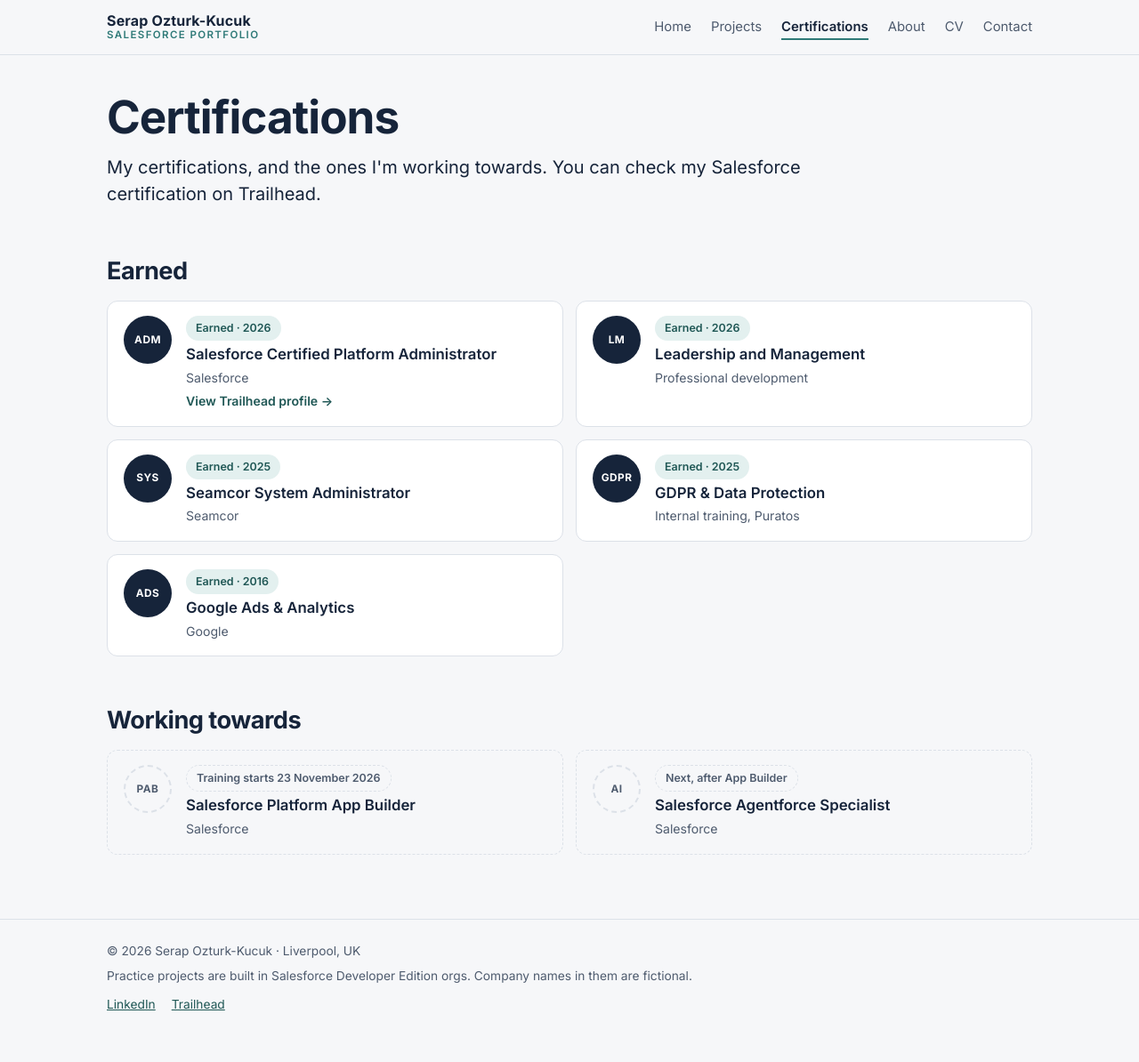
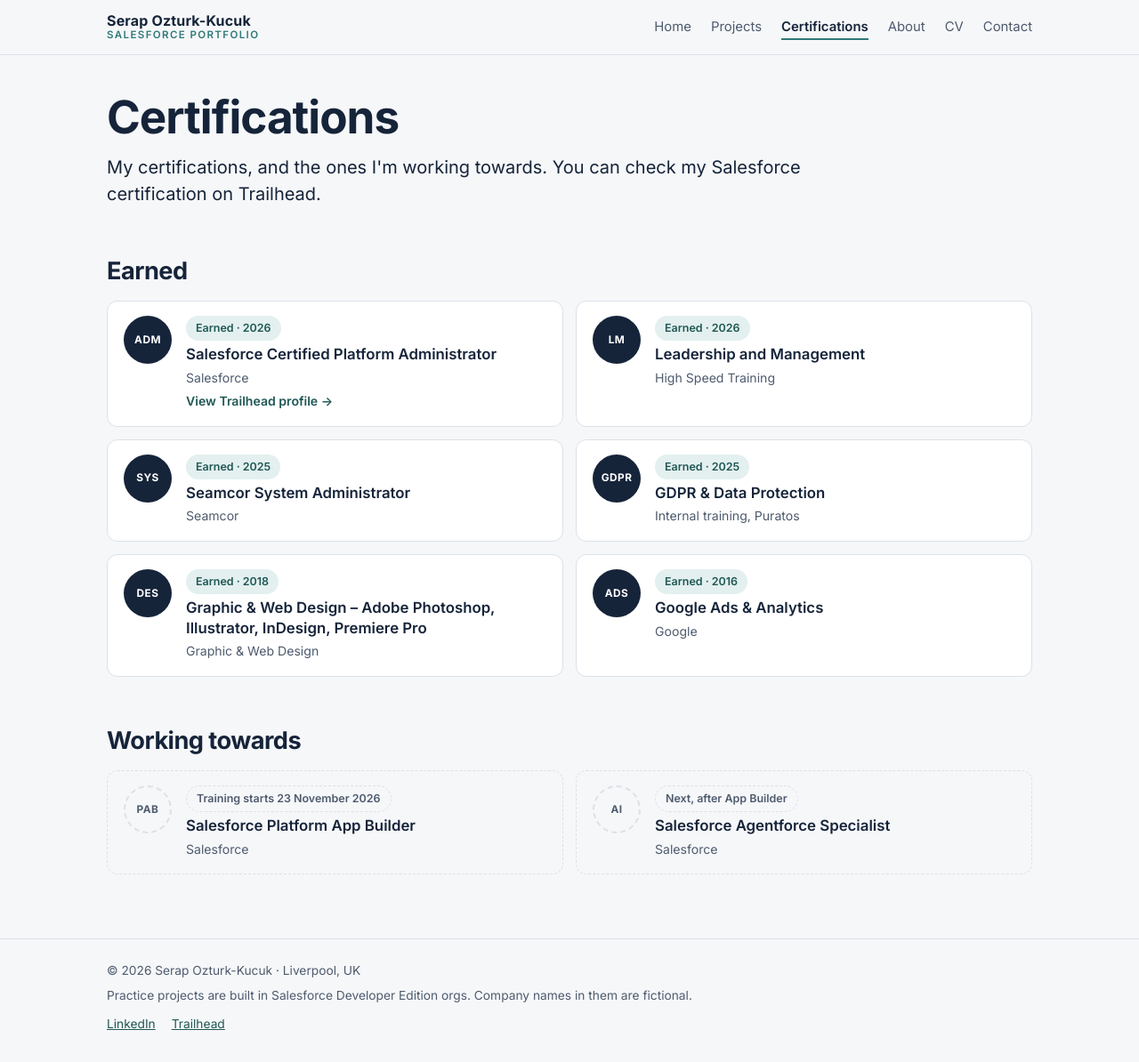
Before and after one commit to serapozturkkucuk/serapozturkkucuk.github.io, a Jekyll site: the page built from certifications/index.html, in a window 1280 px wide and 1194 px high. Shown: the whole window at 89% size. Built offline with Jekyll 4.4.1, drawn with Linux system fonts in a browser that asks for light colours.

Commit message:
Update certifications: training provider and graphic/web design credential

```diff
--- a/_data/certifications.yml
+++ b/_data/certifications.yml
@@ -14,7 +14,7 @@
   verify_label: View Trailhead profile
 
 - name: Leadership and Management
-  issuer: Professional development
+  issuer: High Speed Training
   code: LM
   status: earned
   year: 2026
@@ -30,6 +30,12 @@
   code: GDPR
   status: earned
   year: 2025
+
+- name: Graphic & Web Design – Adobe Photoshop, Illustrator, InDesign, Premiere Pro
+  issuer: Graphic & Web Design
+  code: DES
+  status: earned
+  year: 2018
 
 - name: Google Ads & Analytics
   issuer: Google
```
